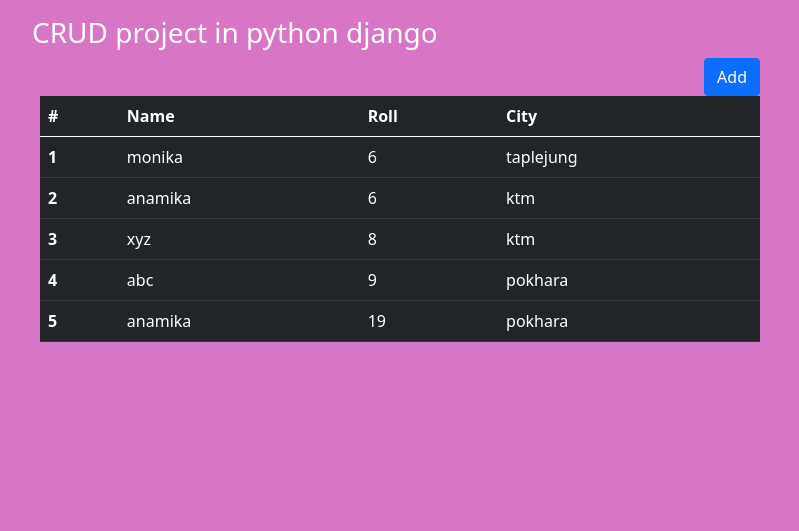
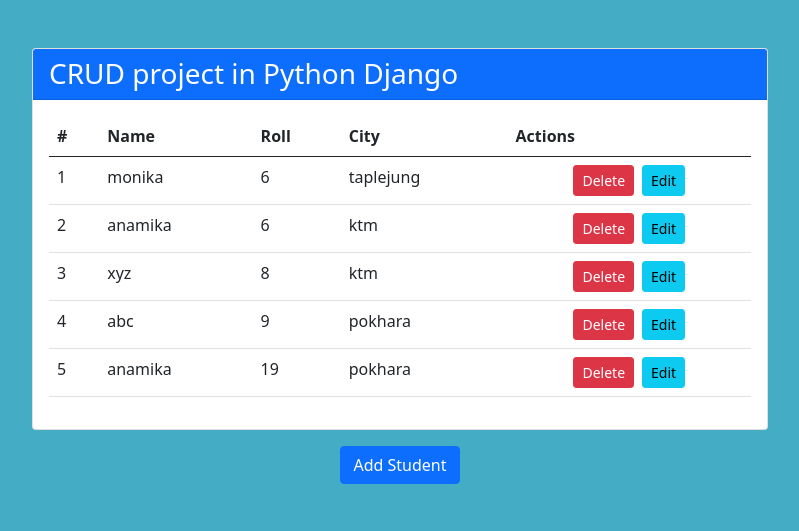
Before and after one commit to Anamikatiwari/crud_project, a Django app: page / in a window 1280 px wide. Shown: the top 531 px of the page, without its empty margins (240-1039 px from the left). Run offline with Django 5.2, Linux system fonts and the light colour scheme; data comes from the database, SQL or seed files in the repository; both versions use the stored data as it was after the commit.

Commit message:
edit student

```diff
--- a/crudapp/static/css/base.css
+++ b/crudapp/static/css/base.css
@@ -1,3 +1,3 @@
 body{
-    background-color:#D875C7;
+    background-color:#45acc6;
 }
--- a/crudapp/templates/core/home.html
+++ b/crudapp/templates/core/home.html
@@ -1,52 +1,58 @@
 {% extends "core/base.html" %}
-{% block title %}Home{% endblock title %}
+{% block title %}Home{% endblock %}
 {% block main_content %}
 
-<section class="container">
-    <div class="row justify-content-around  mt-3 text-white">
-        <div class="col-sm-8">
-            <h3>CRUD project in python django</h3>
+<section class="container py-5">
+    <div class="row justify-content-center">
+        <div class="col-md-8">
+            <div class="card">
+                <div class="card-header bg-primary text-white">
+                    <h3 class="card-title mb-0">CRUD project in Python Django</h3>
                 </div>
-
-    <div class="row justify-content-around">
-
-        <div class="col-sm-8">
-            <a href="{% url 'add-student' %}" class='btn btn-primary float-end'> Add </a>
-
-         </div>
-
-    </div>
-
-
-    <div class="row justify-content-around rmt-1 text-white">
-        <div class="col-sm-8">
-            <table class="table table-dark table-hover">
-
+                <div class="card-body">
+                    <div class="table-responsive">
+                        <table class="table table-hover">
                             <thead>
                                 <tr>
                                     <th scope="col">#</th>
                                     <th scope="col">Name</th>
                                     <th scope="col">Roll</th>
                                     <th scope="col">City</th>
+                                    <th scope="col">Actions</th>
                                 </tr>
                             </thead>
                             <tbody>
-
                                 {% for stud in studata %}
-
                                 <tr>
-                      <th scope="row">{{forloop.counter}}</th>
-                      <td>{{stud.name}}</td>
-                      <td>{{stud.roll}}</td>
-                      <td>{{stud.city}}</td>
+                                    <td>{{ forloop.counter }}</td>
+                                    <td>{{ stud.name }}</td>
+                                    <td>{{ stud.roll }}</td>
+                                    <td>{{ stud.city }}</td>
+                                    <td>
+                                        <div class="d-flex justify-content-center">
+                                            <form action="{% url 'delete-student' %}" method="POST" class="me-2">
+                                                {% csrf_token %}
+                                                <input type="hidden" name="id" value="{{ stud.id }}">
+                                                <button type="submit" class="btn btn-danger btn-sm">Delete</button>
+                                            </form>
+                                            <a href="{% url 'edit-student' stud.id %}" class="btn btn-info btn-sm">Edit</a>
+                                        </div>
+                                    </td>
                                 </tr>
                                 {% endfor %}
                             </tbody>
-
                         </table>
                     </div>
+                </div>
+            </div>
+        </div>
+    </div>
 
-
+    <div class="row justify-content-center mt-3">
+        <div class="col-md-8 text-center">
+            <a href="{% url 'add-student' %}" class="btn btn-primary">Add Student</a>
+        </div>
+    </div>
 </section>
 
-{% endblock main_content %}
+{% endblock %}
--- a/crudapp/urls.py
+++ b/crudapp/urls.py
@@ -1,7 +1,9 @@
 from django.urls import path
-from .views import Home,Add_Student
+from .views import Home,Add_Student,Delete_Student,EditStudent
 
 urlpatterns = [
     path('',Home.as_view(), name='home'),
     path('add-student/',Add_Student.as_view(),name='add-student'),
+    path('delete-student/',Delete_Student.as_view(),name='delete-student'),
+    path('edit-student/<int:id>/',EditStudent.as_view(),name='edit-student'),
 ]
--- a/crudapp/views.py
+++ b/crudapp/views.py
@@ -23,3 +23,26 @@ class Add_Student(View):
             return redirect('/')
         else:
             return render(request,'core/add-student.html' ,{'form':fm})
+
+
+class Delete_Student(View):
+    def post(self, request):
+        data = request.POST
+        id = data.get('id')
+        studata = Student.objects.get(id=id)
+        studata.delete()
+        return redirect('/')
+
+class EditStudent(View):
+    def get(self, request, id):
+       stu =Student.objects.get(id=id)
+       fm = AddStudentForm(instance=stu)
+       return render(request, 'core/edit-student.html', {'form':fm})
+
+    def post(self, request, id):
+       stu = Student.objects.get(id=id)
+       fm = AddStudentForm(request.POST, instance=stu)
+       if fm.is_valid():
+            fm.save()
+            return redirect('/')
+            return render(request, 'core/edit-student.html', {'form': fm})
```
Also changed, not shown: crudapp/templates/core/add-student.html (+9 -11 lines), crudapp/templates/core/edit-student.html (added, +24 -0 lines), db.sqlite3. Lines whose indentation alone changed are shown as unchanged.
